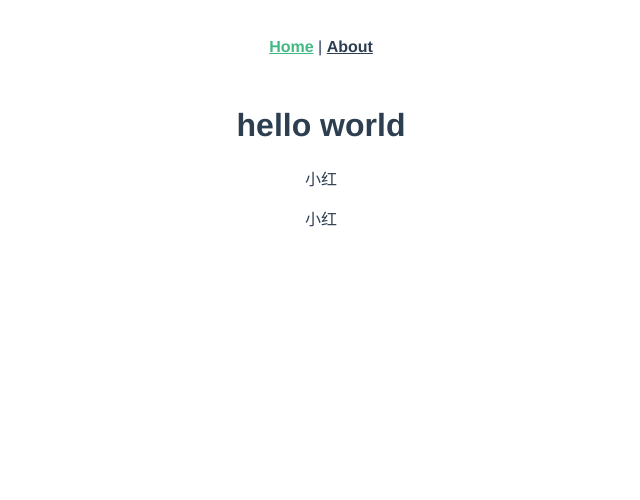
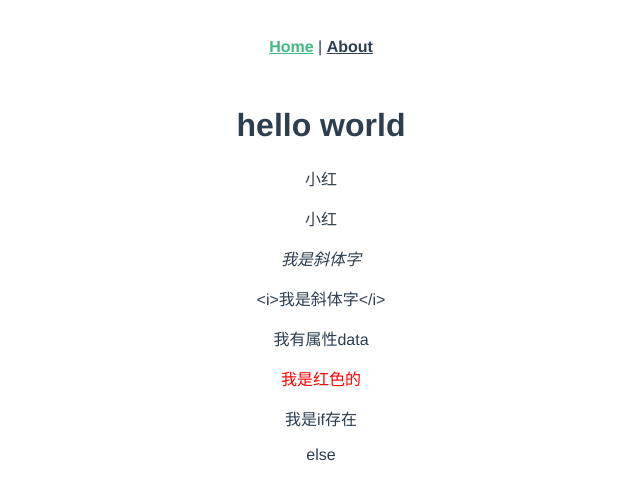
Before and after one commit to jinhuiDing/food-shop-admin, a Vue app: page /#/ in a window 1280 px wide. Shown: the top 500 px of the page, without its empty margins (319-959 px from the left). Built offline with nearby package versions, Linux system fonts and the light colour scheme.

Commit message:
v-html，v-bind,v-if,v-show

```diff
--- a/src/views/HomeView.vue
+++ b/src/views/HomeView.vue
@@ -2,23 +2,55 @@
     <h1>hello world</h1>
 
     <p v-text="name"></p>
-<!--    v-text的简写-->
+    <!--    v-text的简写-->
     <p>{{name}}</p>
+    <!--    v-html -->
+    <p v-html="info"></p>
+    <p>{{info}}</p>
+
+    <!--    v-bind绑定动态的标签属性-->
+    <p v-bind:data="dataVal">我有属性data</p>
+
+
+    <!--    class类名绑定 可以叠加使用-->
+    <p class="text" :class="{'red':isRed}">我是红色的</p>
+
+
+    <!--    v-if -->
+    <!--    v-show-->
+    <p v-if="isTrue">我是if存在</p>
+    <p v-show="isFalse">我是show展示</p>
+
+    <p v-if="isFalse">if</p>
+    <p v-else>else</p>
+
 </template>
 
 <script>
-import {reactive,toRefs} from "vue"
-    export  default {
+    import {reactive, toRefs} from "vue"
+
+    export default {
         name: "home",
-        setup(){
+        setup() {
             //beforecreate和created这两个生命周期
-           const data =  reactive({
-               name:"小红",
-               age:20
-           })
-            return{
-               ...toRefs(data)
+            const data = reactive({
+                name: "小红",
+                age: 20,
+                info: "<i>我是斜体字</i>",
+                dataVal: 22,
+                isRed: true,
+                isTrue: true,
+                isFalse: false
+            })
+            return {
+                ...toRefs(data)
             }
         }
     }
 </script>
+
+<style>
+    .red {
+        color: red;
+    }
+</style>
```
